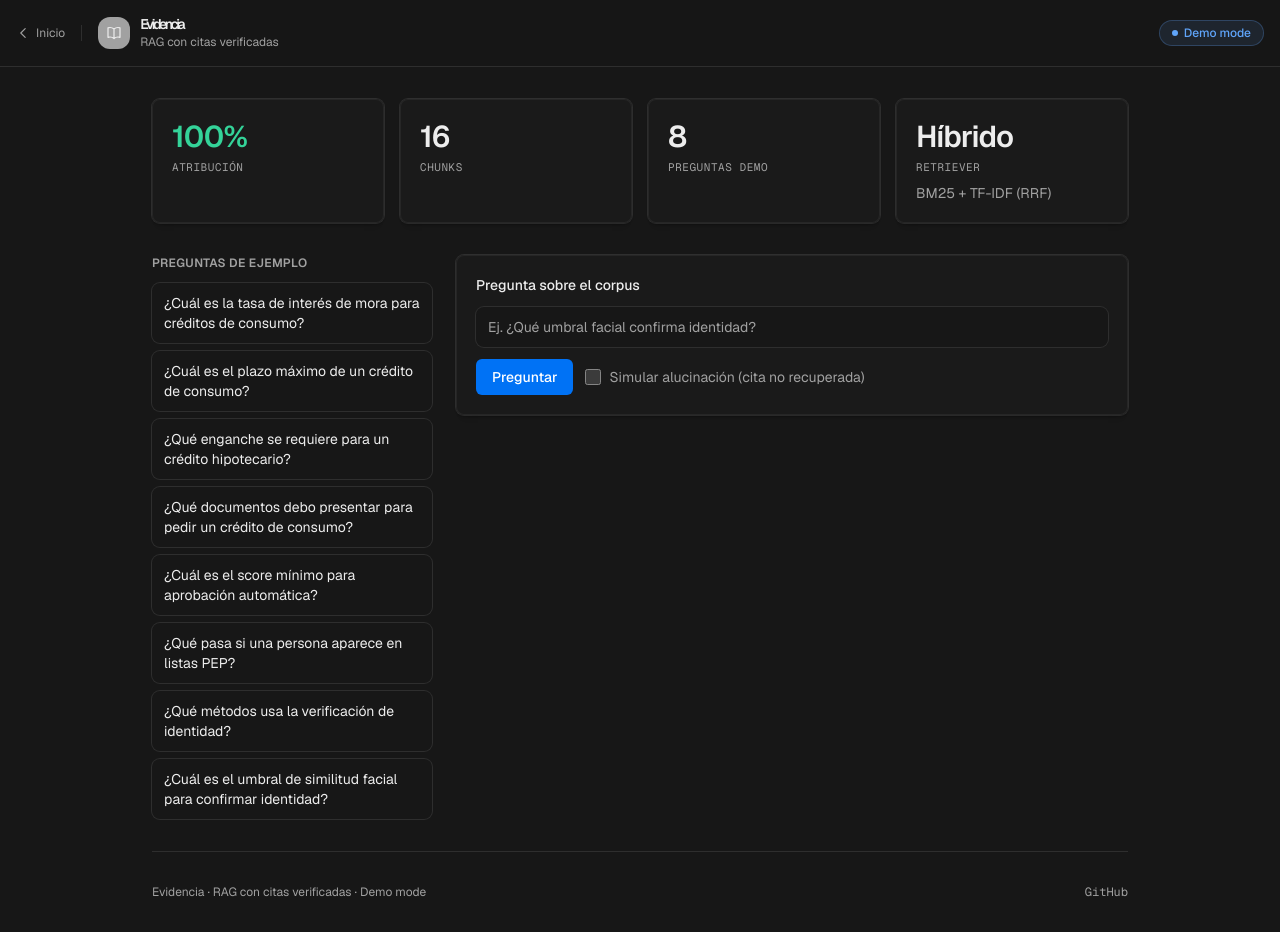
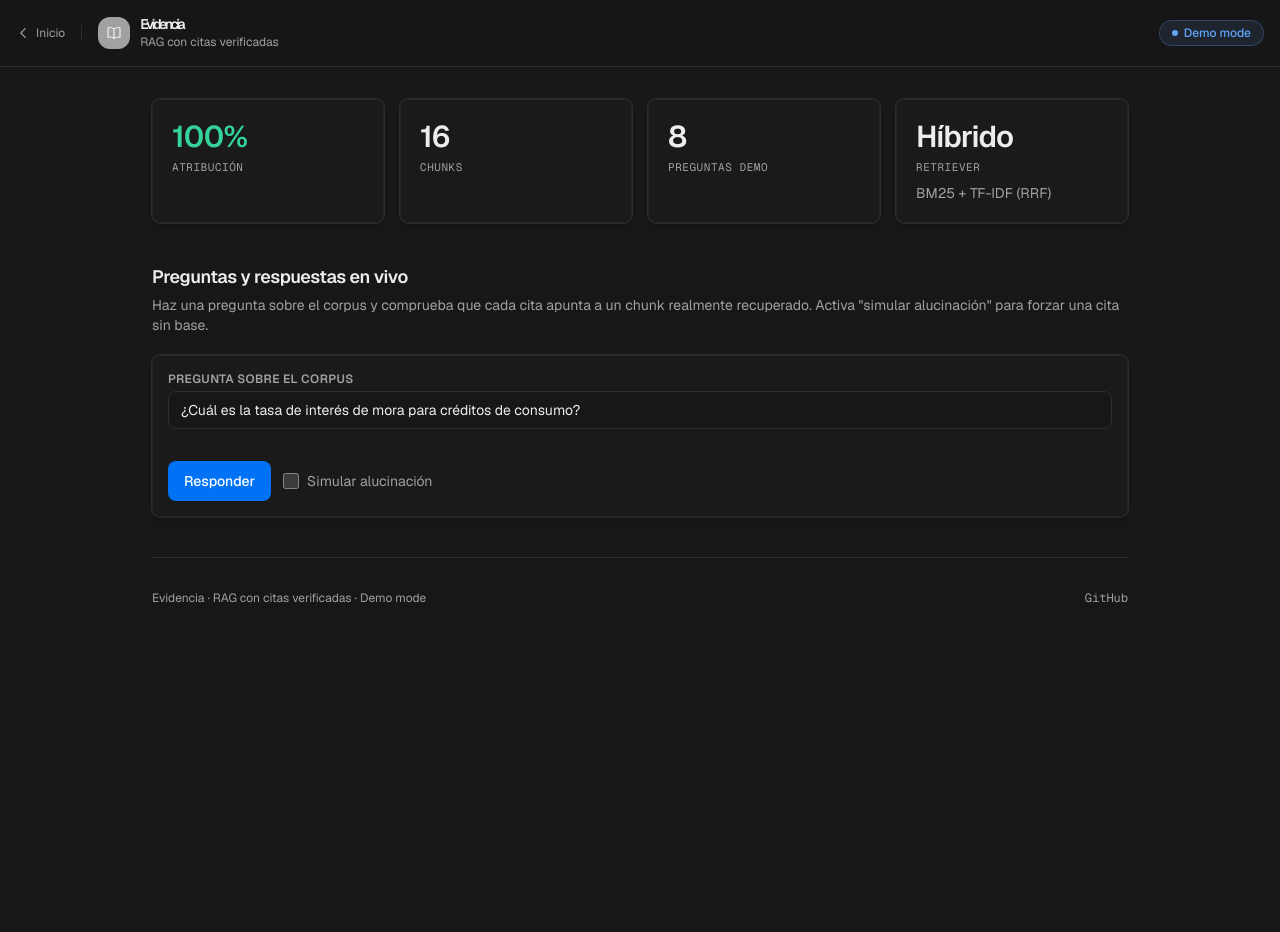
Before and after one commit to mdeasis27/evidencia, a Next.js app: page /app in a window 1280 px wide. After the commit the page ends 800 px from the top, so only its background shows below. Built offline with nearby package versions, Linux system fonts and the light colour scheme.

Commit message:
feat: interactive document Q&A playground

```diff
--- a/app/app/page.tsx
+++ b/app/app/page.tsx
@@ -3,25 +3,32 @@
 import { useState } from "react";
 import Link from "next/link";
 import { Alert } from "@/design-system/components/alert";
-import { buttonVariants } from "@/design-system/components/button";
 import { Card } from "@/design-system/components/card";
 import { MetricCard } from "@/design-system/components/metric-card";
 import { StatusBadge } from "@/design-system/components/status-badge";
-import { cn } from "@/design-system/utils";
 import { ask, getDemoQuestions, getHeadline } from "@/lib/rag/demo";
+import corpusJson from "@/lib/rag/corpus.json";
 
 const HEADLINE = getHeadline();
 const QUESTIONS = getDemoQuestions();
+const CORPUS = corpusJson as readonly { id: string; docId: string; section: string; text: string }[];
+const chunkText = (id: string) => CORPUS.find((c) => c.id === id)?.text ?? "";
+
+const pct = (v: number) => `${(v * 100).toFixed(0)}%`;
+
+const PRE = QUESTIONS[0]?.query ?? "";
 
 export default function AppPage() {
-  const [query, setQuery] = useState("");
+  const [query, setQuery] = useState(PRE);
   const [hallucinate, setHallucinate] = useState(false);
   const [result, setResult] = useState<ReturnType<typeof ask> | null>(null);
 
-  function run(q: string) {
-    if (!q.trim()) return;
-    setResult(ask(q, hallucinate));
+  function run() {
+    if (!query.trim()) return;
+    setResult(ask(query, hallucinate));
   }
+
+  const ungrounded = result ? result.verdicts.filter((v) => !v.grounded).length : 0;
 
   return (
     <div className="min-h-screen bg-background">
@@ -56,41 +63,26 @@ export default function AppPage() {
         </div>
       </header>
 
-      <div className="max-w-5xl mx-auto px-6 py-8 space-y-8">
+      <div className="max-w-5xl mx-auto px-6 py-8 space-y-10">
+        {/* ── SUMMARY ─────────────────────────── */}
         <div className="grid grid-cols-2 gap-4 sm:grid-cols-4">
-          <MetricCard label="Atribución" value={`${(HEADLINE.attribution * 100).toFixed(0)}%`} tone="success" />
+          <MetricCard label="Atribución" value={pct(HEADLINE.attribution)} tone="success" />
           <MetricCard label="Chunks" value={HEADLINE.nCorpus} />
           <MetricCard label="Preguntas demo" value={HEADLINE.nQuestions} />
           <MetricCard label="Retriever" value="Híbrido" hint="BM25 + TF-IDF (RRF)" />
         </div>
 
-        <div className="grid gap-6 lg:grid-cols-[280px_1fr]">
-          {/* Demo questions */}
-          <div className="space-y-3">
-            <p className="text-xs font-semibold uppercase tracking-wide text-muted-foreground">
-              Preguntas de ejemplo
+        {/* ── PLAYGROUND ──────────────────────── */}
+        <section>
+          <h2 className="text-lg font-semibold tracking-tight text-foreground mb-1">Preguntas y respuestas en vivo</h2>
+          <p className="text-sm text-muted-foreground mb-5">
+            Haz una pregunta sobre el corpus y comprueba que cada cita apunta a un chunk realmente
+            recuperado. Activa &quot;simular alucinación&quot; para forzar una cita sin base.
           </p>
-            <div className="space-y-2">
-              {QUESTIONS.map((q) => (
-                <button
-                  key={q.id}
-                  onClick={() => { setQuery(q.query); run(q.query); }}
-                  className="w-full rounded-[var(--radius-md)] shadow-[var(--shadow-border-light)] bg-background px-3 py-2.5 text-left text-sm text-foreground hover:bg-[var(--gray-50)] transition-colors"
-                >
-                  {q.query}
-                </button>
-              ))}
-            </div>
-          </div>
 
-          {/* Q&A panel */}
-          <div className="space-y-4">
-            <Card className="p-5">
-              <form
-                onSubmit={(e) => { e.preventDefault(); run(query); }}
-                className="space-y-3"
-              >
-                <label htmlFor="query" className="block text-sm font-medium text-foreground">
+          <Card className="p-4 space-y-4">
+            <div>
+              <label htmlFor="query" className="mb-1 block text-xs font-semibold uppercase tracking-wide text-muted-foreground">
                 Pregunta sobre el corpus
               </label>
               <input
@@ -99,11 +91,15 @@ export default function AppPage() {
                 value={query}
                 onChange={(e) => setQuery(e.target.value)}
                 placeholder="Ej. ¿Qué umbral facial confirma identidad?"
-                  className="w-full rounded-[var(--radius-md)] shadow-[var(--shadow-border-light)] bg-background px-3 py-2.5 text-sm text-foreground placeholder:text-muted-foreground focus:outline-none focus:ring-1 focus:ring-[var(--accent)]/50"
+                className="w-full rounded-[var(--radius-md)] border border-[var(--border)] bg-background px-3 py-2 text-sm text-foreground focus:outline-none focus:ring-2 focus:ring-ring/60"
               />
+            </div>
             <div className="flex flex-wrap items-center gap-3">
-                  <button type="submit" className={cn(buttonVariants({ size: "default" }))}>
-                    Preguntar
+              <button
+                onClick={run}
+                className="rounded-[var(--radius-md)] bg-accent px-4 py-2.5 text-sm font-medium text-[#ffffff] hover:bg-accent/90 transition-colors"
+              >
+                Responder
               </button>
               <label className="flex items-center gap-2 text-sm text-muted-foreground cursor-pointer">
                 <input
@@ -112,30 +108,41 @@ export default function AppPage() {
                   onChange={(e) => setHallucinate(e.target.checked)}
                   className="size-4"
                 />
-                    Simular alucinación (cita no recuperada)
+                Simular alucinación
               </label>
             </div>
-              </form>
           </Card>
 
           {result && (
-              <div className="space-y-4">
-                {result.status === "refused" ? (
-                  <Alert tone="warning" title="Fuera de alcance">
-                    {result.text}
-                  </Alert>
-                ) : (
-                  <>
+            <div className="mt-4 space-y-4">
               <Card className="p-5">
-                      <div className="flex items-center justify-between gap-3 mb-3">
-                        <p className="text-xs font-semibold uppercase tracking-wide text-muted-foreground">
-                          Respuesta
-                        </p>
-                        <StatusBadge tone={result.attribution === 1 ? "success" : "danger"} dot>
-                          Atribución {(result.attribution * 100).toFixed(0)}%
+                <div className="mb-3 flex items-center gap-3">
+                  <StatusBadge tone={result.status === "answered" ? "success" : "warning"} dot>
+                    {result.status === "answered" ? "respondida" : "rehusada"}
                   </StatusBadge>
                 </div>
                 <p className="text-sm leading-relaxed text-foreground">{result.text}</p>
+              </Card>
+
+              <div className="grid grid-cols-2 gap-3 sm:grid-cols-4">
+                <MetricCard label="Atribución" value={pct(result.attribution)} tone={result.attribution === 1 ? "success" : "danger"} />
+                <MetricCard label="Chunks recuperados" value={result.retrieved.length} />
+                <MetricCard label="Citas" value={result.verdicts.length} />
+                <MetricCard label="Citas sin base" value={ungrounded} tone={ungrounded > 0 ? "danger" : "success"} />
+              </div>
+
+              <Card className="p-5">
+                <p className="mb-3 text-xs font-semibold uppercase tracking-wide text-muted-foreground">
+                  Chunks recuperados
+                </p>
+                <ul className="space-y-2">
+                  {result.retrieved.map((id) => (
+                    <li key={id} className="flex items-start gap-2 text-sm">
+                      <span className="mt-0.5 shrink-0 font-mono text-xs text-muted-foreground">[{id}]</span>
+                      <span className="text-muted-foreground">{chunkText(id)}</span>
+                    </li>
+                  ))}
+                </ul>
               </Card>
 
               <Card className="p-5">
@@ -149,25 +156,20 @@ export default function AppPage() {
                         {v.grounded ? "grounded" : "no recuperado"}
                       </StatusBadge>
                       <span className="font-mono text-xs text-muted-foreground">[{v.chunkId}]</span>
-                            <span className="text-muted-foreground">
-                              soporte léxico {(v.support * 100).toFixed(0)}%
-                            </span>
+                      <span className="text-muted-foreground">soporte léxico {pct(v.support)}</span>
                     </li>
                   ))}
                 </ul>
-                      {result.verdicts.some((v) => !v.grounded) && (
+                {ungrounded > 0 && (
                   <Alert tone="danger" className="mt-4">
-                          Una cita referencia un chunk que nunca fue recuperado. En producción este
-                          claim se rechaza y regenera.
+                    Una cita referencia un chunk que nunca fue recuperado. En producción este claim
+                    se rechaza y regenera.
                   </Alert>
                 )}
               </Card>
-                  </>
-                )}
             </div>
           )}
-          </div>
-        </div>
+        </section>
 
         <footer className="pt-8 border-t border-[var(--border)] flex items-center justify-between text-xs text-muted-foreground">
           <span>Evidencia · RAG con citas verificadas · Demo mode</span>
```
Lines whose indentation alone changed are shown as unchanged.
